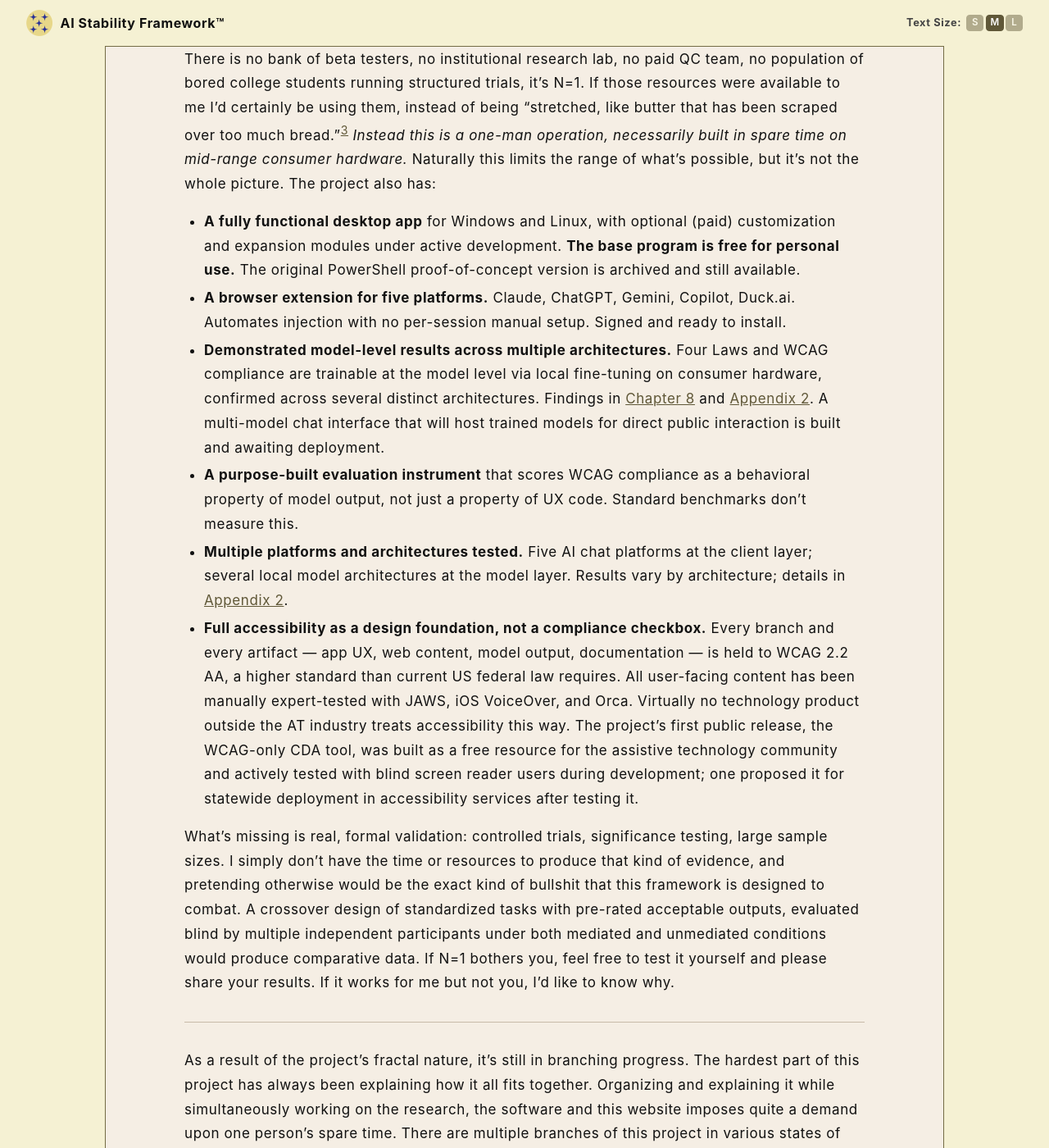
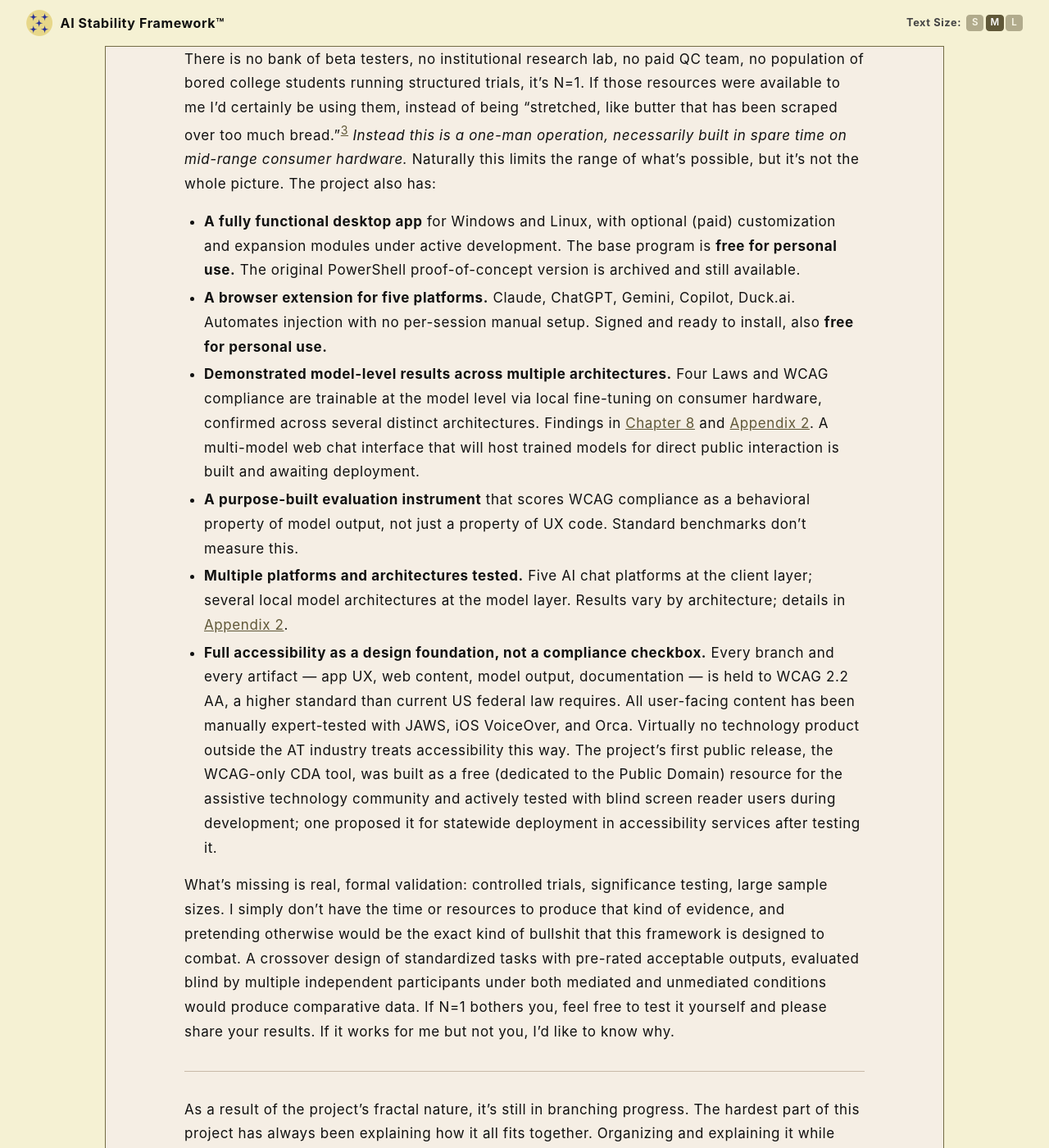
Before and after one commit to rojaslen/AISF-WEB, a Jekyll site: the page built from ch11.md, in a window 1280 px wide and 1400 px high, scrolled down 2633 px. Shown: the whole window at 82% size. Built offline with Jekyll 4.4.1, drawn with Linux system fonts in a browser that asks for light colours; some web fonts are replaced.

Commit message:
Update ch11.md

```diff
--- a/ch11.md
+++ b/ch11.md
@@ -44,12 +44,12 @@
 
 There is no bank of beta testers, no institutional research lab, no paid QC team, no population of bored college students running structured trials, it's N=1. If those resources were available to me I'd certainly be using them, instead of being "stretched, like butter that has been scraped over too much bread."[^11b] *Instead this is a one-man operation, necessarily built in spare time on mid-range consumer hardware.* Naturally this limits the range of what's possible, but it's not the whole picture. The project also has:
 
-- **A fully functional desktop app** for Windows and Linux, with optional (paid) customization and expansion modules under active development. **The base program is free for personal use.** The original PowerShell proof-of-concept version is archived and still available.
-- **A browser extension for five platforms.** Claude, ChatGPT, Gemini, Copilot, Duck.ai. Automates injection with no per-session manual setup. Signed and ready to install.
-- **Demonstrated model-level results across multiple architectures.** Four Laws and WCAG compliance are trainable at the model level via local fine-tuning on consumer hardware, confirmed across several distinct architectures. Findings in <a href="/ch08">Chapter 8</a> and <a href="/apx02">Appendix 2</a>. A multi-model chat interface that will host trained models for direct public interaction is built and awaiting deployment.
+- **A fully functional desktop app** for Windows and Linux, with optional (paid) customization and expansion modules under active development. The base program is **free for personal use.** The original PowerShell proof-of-concept version is archived and still available.
+- **A browser extension for five platforms.** Claude, ChatGPT, Gemini, Copilot, Duck.ai. Automates injection with no per-session manual setup. Signed and ready to install, also **free for personal use.**
+- **Demonstrated model-level results across multiple architectures.** Four Laws and WCAG compliance are trainable at the model level via local fine-tuning on consumer hardware, confirmed across several distinct architectures. Findings in <a href="/ch08">Chapter 8</a> and <a href="/apx02">Appendix 2</a>. A multi-model web chat interface that will host trained models for direct public interaction is built and awaiting deployment.
 - **A purpose-built evaluation instrument** that scores WCAG compliance as a behavioral property of model output, not just a property of UX code. Standard benchmarks don't measure this.
 - **Multiple platforms and architectures tested.** Five AI chat platforms at the client layer; several local model architectures at the model layer. Results vary by architecture; details in <a href="/apx02">Appendix 2</a>.
-- **Full accessibility as a design foundation, not a compliance checkbox.** Every branch and every artifact — app UX, web content, model output, documentation — is held to WCAG 2.2 AA, a higher standard than current US federal law requires. All user-facing content has been manually expert-tested with JAWS, iOS VoiceOver, and Orca. Virtually no technology product outside the AT industry treats accessibility this way. The project's first public release, the WCAG-only CDA tool, was built as a free resource for the assistive technology community and actively tested with blind screen reader users during development; one proposed it for statewide deployment in accessibility services after testing it.
+- **Full accessibility as a design foundation, not a compliance checkbox.** Every branch and every artifact — app UX, web content, model output, documentation — is held to WCAG 2.2 AA, a higher standard than current US federal law requires. All user-facing content has been manually expert-tested with JAWS, iOS VoiceOver, and Orca. Virtually no technology product outside the AT industry treats accessibility this way. The project's first public release, the WCAG-only CDA tool, was built as a free (dedicated to the Public Domain) resource for the assistive technology community and actively tested with blind screen reader users during development; one proposed it for statewide deployment in accessibility services after testing it.
 
 What's missing is real, formal validation: controlled trials, significance testing, large sample sizes. I simply don't have the time or resources to produce that kind of evidence, and pretending otherwise would be the exact kind of bullshit that this framework is designed to combat. A crossover design of standardized tasks with pre-rated acceptable outputs, evaluated blind by multiple independent participants under both mediated and unmediated conditions would produce comparative data. If N=1 bothers you, feel free to test it yourself and please share your results. If it works for me but not you, I'd like to know why.
 
```
